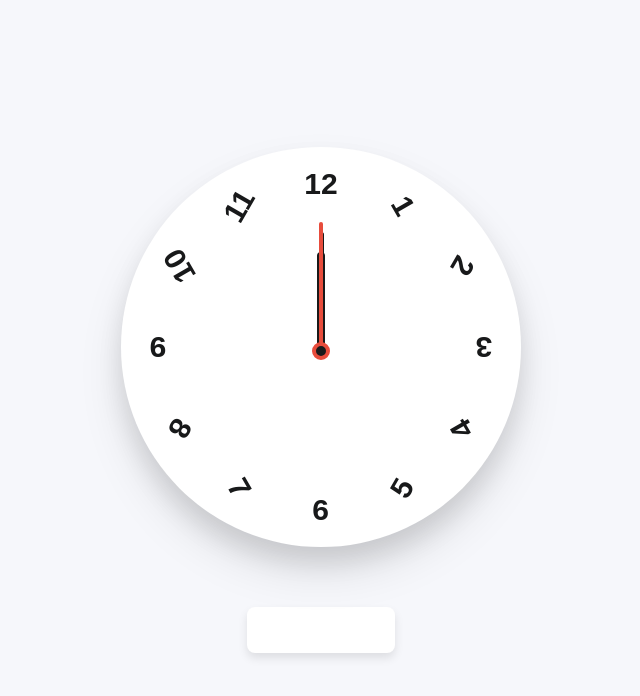
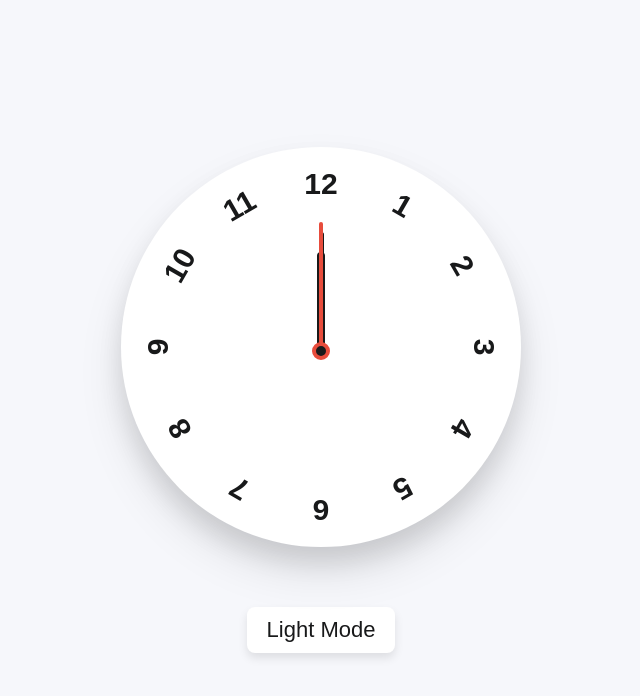
Before and after one commit to MinorSc/Practica-Reloj, a plain HTML site: page Index.html in a window 1280 px wide. Both pictures are taken after a click on the element "Dark Mode". Shown: the whole page, without its empty margins (319-959 px from the left). Drawn offline with Linux system fonts and the light colour scheme.

Commit message:
Feat faltan correciones

```diff
--- a/CSS/styles.css
+++ b/CSS/styles.css
@@ -27,14 +27,14 @@ body.dark {
     --red-color: #e74c3c;
 }
 
-.container{
+.container {
     display: flex;
     flex-direction: column;
     align-items: center;
     gap: 60px;
 }
 
-.container .Clock{
+.container .Clock {
     display: flex;
     height: 400px;
     width: 400px;
@@ -50,7 +50,7 @@ body.dark {
     position: relative;
 }
 
-.Clock label{
+.Clock label {
     position: absolute;
     inset: 20px;
     text-align: center;
@@ -61,27 +61,24 @@ body.dark {
     -o-transform: rotate(calc(var(--i) * (360deg / 12)));
 }
 
-.Clock label span{
+.Clock label span {
     display: inline-block;
     font-size: 30px;
     font-weight: 600;
     color: var(--black-color);
-    transform: rotate(calc(var(--i) * (360deg / 12)));
-    -webkit-transform: rotate(calc(var(--i) * (360deg / 12)));
-    -moz-transform: rotate(calc(var(--i) * (360deg / 12)));
-    -ms-transform: rotate(calc(var(--i) * (360deg / 12)));
-    -o-transform: rotate(calc(var(--i) * (360deg / 12)));
 }
 
+
+
 .container .indicator {
-        position: absolute;
-        height: 10px;
-        width: 10px;
-        display: flex;
-        justify-content: center;
+    position: absolute;
+    height: 10px;
+    width: 10px;
+    display: flex;
+    justify-content: center;
 }
 
-.indicator::before{
+.indicator::before {
     content: "";
     position: absolute;
     height: 100%;
@@ -96,7 +93,7 @@ body.dark {
     border: 4px solid var(--red-color);
 }
 
-.indicator .hand{
+.indicator .hand {
     position: absolute;
     height: 130px;
     width: 4px;
@@ -110,19 +107,19 @@ body.dark {
     background: var(--red-color);
 }
 
-.hand.minute{
+.hand.minute {
     height: 120px;
     width: 5px;
     background: var(--black-color);
 }
 
-.hand.hour{
+.hand.hour {
     height: 100px;
     width: 8px;
     background: var(--black-color);
 }
 
-.mode-switch{
+.mode-switch {
     padding: 10px 20px;
     border-radius: 8px;
     -webkit-border-radius: 8px;
@@ -132,7 +129,7 @@ body.dark {
     font-size: 22px;
     font-weight: 400;
     display: inline-block;
-    color: var(--white-color);
+    color: var(--black-color);
     background: var(--white-color);
     box-shadow: 0 5px 10px rgba(0, 0, 0, 0.1);
     cursor: pointer;
--- a/JS/Script.js
+++ b/JS/Script.js
@@ -0,0 +1,32 @@
+const body = document.querySelector("body");
+hourHand = document.querySelector(".hour");
+minuteHand = document.querySelector(".minute");
+secondHand = document.querySelector(".second");
+modeSwitch = document.querySelector(".mode-switch");
+
+if (localStorage.getItem("mode") === "Dar Mode") {
+    body.classList.add("dark");
+    modeSwitch.textContent = "Light Mode";
+}
+
+modeSwitch.addEventListener("click", () => {
+    body.classList.toggle("dark");
+    const isDarkMode = body.classList.contains("dark");
+    modeSwitch.textContent = isDarkMode ? "Light Mode" : "Dark Mode";
+    localStorage.setItem("mode", isDarkMode ? "Dark Mode" : "Light Mode");
+});
+
+const updateTime = () => {
+    let date = new date(),
+        secToDeg = (date.getSeconds() / 60) * 360
+    minToDeg = (date.getMinutes() / 60) * 360
+    hrToDeg = (date.getHours() / 12) * 360;
+
+    secondHand.style.transform = `rotate(${secToDeg}deg)`;
+    minuteHand.style.transform = `rotate(${minToDeg}deg)`;
+    hourHand.style.transform = `rotate(${hrToDeg}deg)`;
+};
+
+setInterval(updateTime, 100);
+
+updateTime();
```
